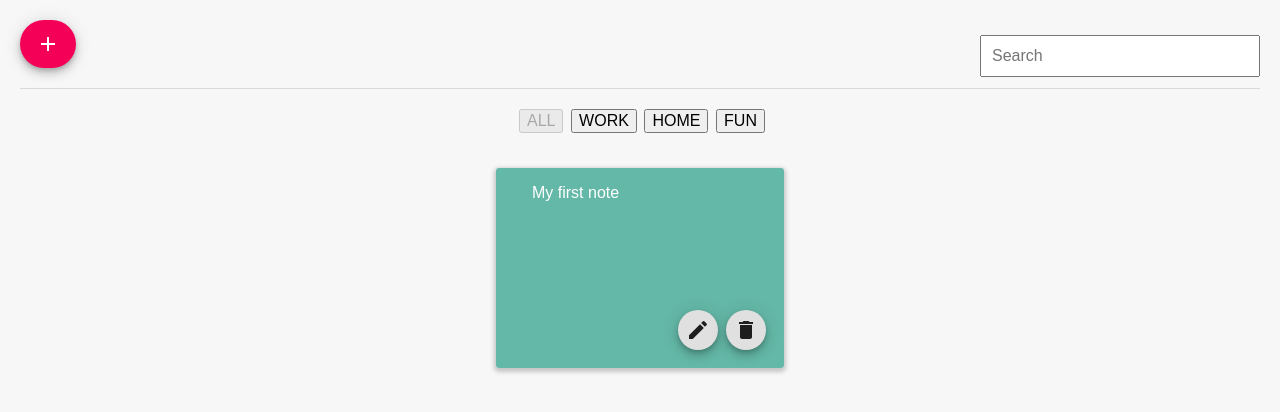
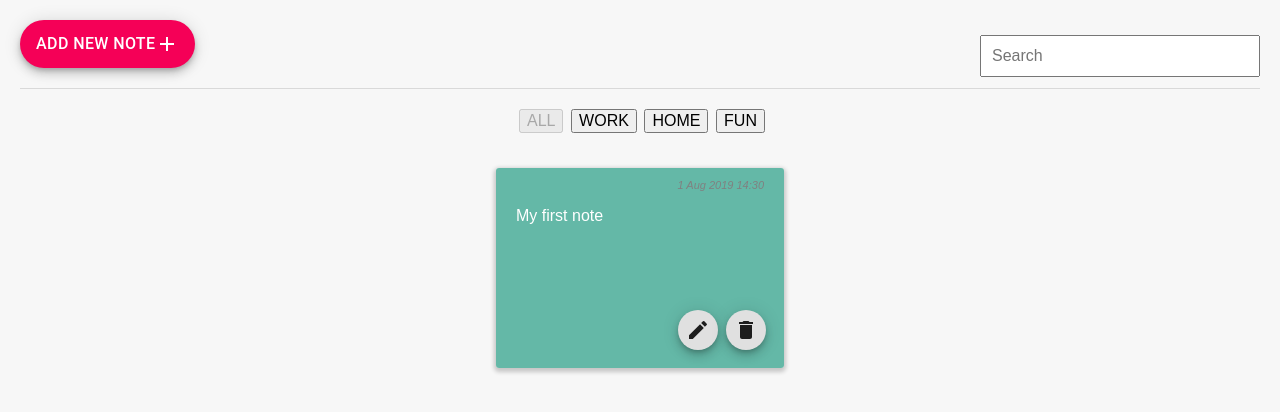
Before and after one commit to Richiello/Note_app, a React (Create React App) app: page / in a window 1280 px wide. Shown: the top 412 px of the page. Built offline with nearby package versions, Linux system fonts and the light colour scheme.

Commit message:
Add timestamp to notes

```diff
--- a/package.json
+++ b/package.json
@@ -5,9 +5,9 @@
   "dependencies": {
     "@material-ui/core": "^4.3.0",
     "@material-ui/icons": "^4.2.1",
+    "moment": "^2.24.0",
     "react": "^16.8.6",
     "react-dom": "^16.8.6",
-    "react-moment": "^0.9.2",
     "react-redux": "^7.1.0",
     "react-scripts": "3.0.1",
     "redux": "^4.0.4"
--- a/src/actions/index.js
+++ b/src/actions/index.js
@@ -1,10 +1,11 @@
 let NoteId = 1
 
-export const addNote = (text, category) => ({
+export const addNote = (text, category, createdAt) => ({
     type: 'ADD_NOTE',
     id: NoteId++,
     text,
-    category
+    category,
+    createdAt
 })
 
 export const deleteNote = id => ({
--- a/src/components/Note.js
+++ b/src/components/Note.js
@@ -9,6 +9,14 @@ import EditModal from '../containers/EditModal'
 import { deleteNote } from '../actions'
 import { NoteCard, CardFooter } from '../styles/styles'
 import { connect } from 'react-redux'
+import { styled } from '@material-ui/styles'
+
+const TimeStamp = styled(`p`)({
+    fontSize: '11px',
+    color: 'grey',
+    fontStyle: 'italic',
+    textAlign: 'right'
+})
 
 const Note = ({ note, dispatch }) => {
     const [activeNote, setActiveNote] = useState()
@@ -27,9 +35,12 @@ const Note = ({ note, dispatch }) => {
         <Fragment>
             <NoteCard key={note.id}>
                 <CardActionArea>
-                    <CardContent>
+                    <TimeStamp>
+                        {note.createdAt}
+                    </TimeStamp>
+                    <p>
                         {note.text}
-                    </CardContent>
+                    </p>
                 </CardActionArea>
                 <CardFooter>
                     <Fab size='small' aria-label='delete' >
--- a/src/containers/AddNote.js
+++ b/src/containers/AddNote.js
@@ -8,6 +8,7 @@ import { categoryFilters } from '../actions'
 import InputLabel from '@material-ui/core/InputLabel'
 import Select from '@material-ui/core/Select'
 import ModalAdd from '../components/Modal'
+import moment from 'moment'
 
 const InputField = styled(`input`)({
     width: '300px',
@@ -34,12 +35,14 @@ const AddNote = ({ dispatch }) => {
         setShowModal(!showModal)
     }
 
+    const newTimeStamp = moment().format('D MMM YYYY HH:mm')
+
     let input
 
     return (
         <Fragment>
             <Fab onClick={() => toggleModal()} type='submit' color='secondary' variant='extended' aria-label='add'>
-                <AddIcon />
+                Add new note <AddIcon />
             </Fab>
             {showModal && <ModalAdd show={toggleModal}>
                 <form
@@ -50,8 +53,7 @@ const AddNote = ({ dispatch }) => {
                             if (!noteText.trim()) {
                                 return
                             }
-                            dispatch(addNote(noteText, category))
-                            console.log(category)
+                            dispatch(addNote(noteText, category, newTimeStamp))
                             noteText = ''
                             toggleModal()
                         }
--- a/src/reducers/notes.js
+++ b/src/reducers/notes.js
@@ -1,7 +1,8 @@
 const INITIAL_STATE = {
     id: 0,
     text: 'My first note',
-    category: 'WORK'
+    category: 'WORK',
+    createdAt: '1 Aug 2019 14:30'
 }
 
 const notes = (state = [INITIAL_STATE], action) => {
@@ -12,7 +13,8 @@ const notes = (state = [INITIAL_STATE], action) => {
                 {
                     id: action.id,
                     text: action.text,
-                    category: action.category
+                    category: action.category,
+                    createdAt: action.createdAt
                 }
             ]
         case 'EDIT_NOTE':
```
Also changed, not shown: 1 other file (tests, documents, lock files or other folders).
